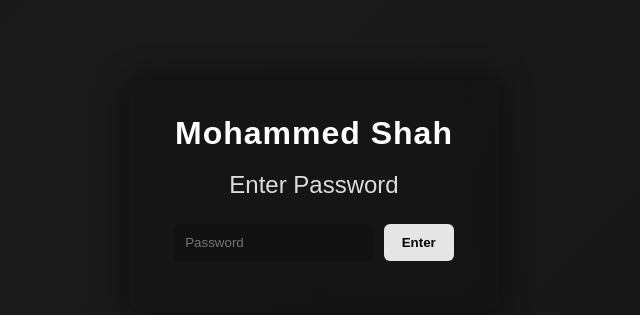
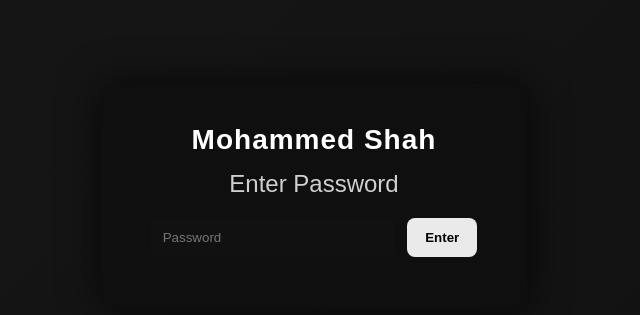
Before and after one commit to mshah005/mshah005.github.io, a plain HTML site: page index.html in a window 1280 px wide. Shown: the part 204-519 px from the top of the page, without its empty margins (326-966 px from the left). Drawn offline with Linux system fonts and the light colour scheme.

Commit message:
Refactor styles and update HTML structure

```diff
--- a/index.html
+++ b/index.html
@@ -3,6 +3,7 @@
 <head>
   <meta charset="UTF-8">
   <title>Mohammed Shah</title>
+
   <style>
     body {
       margin: 0;
@@ -15,110 +16,89 @@
 
       background: linear-gradient(
         -45deg,
+        #0b0b0b,
+        #151515,
         #0f0f0f,
-        #1a1a1a,
-        #0b0b0b,
-        #1c1c1c
+        #1a1a1a
       );
       background-size: 400% 400%;
-      animation: gradientBG 14s ease infinite;
+      animation: bg 14s ease infinite;
     }
 
-    @keyframes gradientBG {
+    @keyframes bg {
       0% { background-position: 0% 50%; }
       50% { background-position: 100% 50%; }
       100% { background-position: 0% 50%; }
     }
 
     .box {
-      background: rgba(20, 20, 20, 0.75);
-      padding: 35px 45px;
-      border-radius: 14px;
+      background: rgba(15, 15, 15, 0.85);
+      padding: 40px 50px;
+      border-radius: 16px;
       text-align: center;
-      backdrop-filter: blur(12px);
-      box-shadow: 0 0 30px rgba(0,0,0,0.6);
-      animation: fadeIn 1s ease;
+      box-shadow: 0 0 40px rgba(0,0,0,0.7);
+      animation: fade 1s ease;
     }
 
-    @keyframes fadeIn {
+    @keyframes fade {
       from { opacity: 0; transform: translateY(12px); }
       to { opacity: 1; transform: translateY(0); }
     }
 
     h1 {
-      margin-top: 0;
-      margin-bottom: 10px;
+      margin: 0 0 14px;
+      font-size: 28px;
       letter-spacing: 1px;
     }
 
     h2 {
+      margin: 0 0 20px;
       font-weight: normal;
-      margin-bottom: 15px;
-      opacity: 0.85;
+      opacity: 0.8;
     }
 
     input {
-      padding: 11px;
-      border-radius: 6px;
+      padding: 12px;
+      width: 220px;
+      border-radius: 8px;
       border: none;
       outline: none;
-      margin-top: 10px;
       background: #111;
       color: white;
     }
 
     button {
-      padding: 11px 18px;
-      margin-left: 6px;
-      border-radius: 6px;
+      padding: 12px 18px;
+      margin-left: 8px;
+      border-radius: 8px;
       border: none;
+      background: #eaeaea;
+      font-weight: bold;
       cursor: pointer;
-      background: #e5e5e5;
-      color: black;
-      font-weight: bold;
-    }
-
-    button:hover {
-      opacity: 0.85;
-    }
-
-    a {
-      color: #e5e5e5;
-      text-decoration: none;
-      font-weight: bold;
-    }
-
-    a:hover {
-      text-decoration: underline;
     }
 
     #err {
-      margin-top: 10px;
-      color: #ff6b6b;
+      margin-top: 12px;
+      color: #ff5c5c;
     }
   </style>
 </head>
 
 <body>
 
-  <!-- LOGIN -->
   <div class="box" id="login">
     <h1>Mohammed Shah</h1>
     <h2>Enter Password</h2>
+
     <input type="password" id="pw" placeholder="Password">
     <button onclick="check()">Enter</button>
-    <p id="err"></p>
+
+    <div id="err"></div>
   </div>
 
-  <!-- CONTENT -->
   <div class="box" id="content" style="display:none;">
     <h1>Mohammed Shah</h1>
     <p>Digital • Marketing • Tech</p>
-
-    <p>
-      <a href="https://instagram.com/YOURNAME" target="_blank">Instagram</a><br><br>
-      <a href="https://linkedin.com/in/YOURNAME" target="_blank">LinkedIn</a>
-    </p>
   </div>
 
   <script>
```
